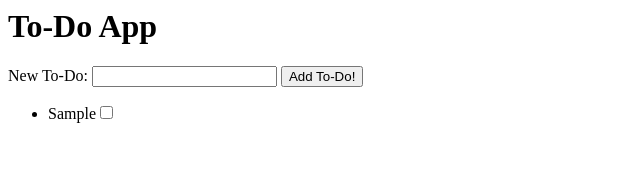
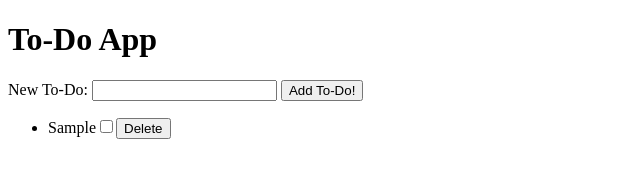
Before and after one commit to sahjoo/to-do-app, a plain HTML site: page index.html in a window 1280 px wide. Both pictures are taken after typing "Sample" into the empty fields and a click on the button "Add To-Do!". Shown: the whole page, without its empty margins (0-640 px from the left). Drawn offline with Linux system fonts and the light colour scheme.

Commit message:
assigntment 6: complete

```diff
--- a/app.js
+++ b/app.js
@@ -1,38 +1,62 @@
 function onReady() {
-  const addToDoForm = document.getElementById('addToDoForm');
-  const newToDoText = document.getElementById('newToDoText');
-  const toDoList = document.getElementById('toDoList');
+  let toDos = [];
+  const ADD_TODO_FORM = document.getElementById('addToDoForm');
+  let id = 0;
 
-  addToDoForm.addEventListener('submit', event => {
+  function createNewToDo() {
+    const NEW_TODO_TEXT = document.getElementById('newToDoText');
+    // prevents user from entering empty toDos
+    if (!newToDoText.value) {return;}
+    toDos.push({
+      title: NEW_TODO_TEXT.value,
+      complete: false,
+      id: id // sets id of first to 0
+    });
+    id++;
+    NEW_TODO_TEXT.value = '';
+    // calls renderTheUI function
+    renderTheUI();
+  }
+
+  function renderTheUI() {
+    const TODO_LIST = document.getElementById('toDoList');
+    // prevent old li's from getting added to new ul
+    TODO_LIST.textContent = '';
+    // add these for each li
+    toDos.forEach(function(toDoItem){
+      const NEW_LI = document.createElement('li');
+      const CHECKBOX = document.createElement('input');
+      CHECKBOX.type = "checkbox";
+      // create delete button for each li
+      const DEL_BTN = document.createElement('button');
+      DEL_BTN.textContent = 'Delete';
+      // on click, filter todos and return items to toDos array that don't match deleted item
+      DEL_BTN.addEventListener('click', event => {
+        toDos = toDos.filter(function(item) {
+          return item.id !== toDoItem.id;
+        })
+
+      window.localStorage.setItem('allToDos', JSON.stringify(toDos));
+      JSON.parse(window.localStorage.getItem("allToDos"));
+
+      renderTheUI();
+    });
+
+      NEW_LI.textContent = toDoItem.title;
+      TODO_LIST.appendChild(NEW_LI);
+      NEW_LI.appendChild(CHECKBOX);
+      NEW_LI.appendChild(DEL_BTN);
+    });
+  }
+
+  ADD_TODO_FORM.addEventListener('submit', event => {
     event.preventDefault();
+    createNewToDo();
+  });
 
-    // get the text
-    let title = newToDoText.value;
-
-    // create new li
-    let newLi = document.createElement('li');
-
-    // create a new input
-    let checkbox = document.createElement('input');
-
-    // set the input's type to checkbox
-    checkbox.type = "checkbox";
-
-    // set the title
-    newLi.textContent = title;
-
-    // attach checkbox to li
-    newLi.appendChild(checkbox);
-
-    // attach li to ul
-    toDoList.appendChild(newLi);
-
-    // empty the input
-    newToDoText.value = '';
-  });
+  renderTheUI();
 }
 
   window.onload = function() {
-    alert("The window has loaded!");
     onReady();
   };
--- a/index.html
+++ b/index.html
@@ -1,4 +1,4 @@
-<!<!DOCTYPE html>
+<!DOCTYPE html>
 <html>
   <head>
     <meta name="viewport"  content="width=device-width, initial-scale=1">
```
